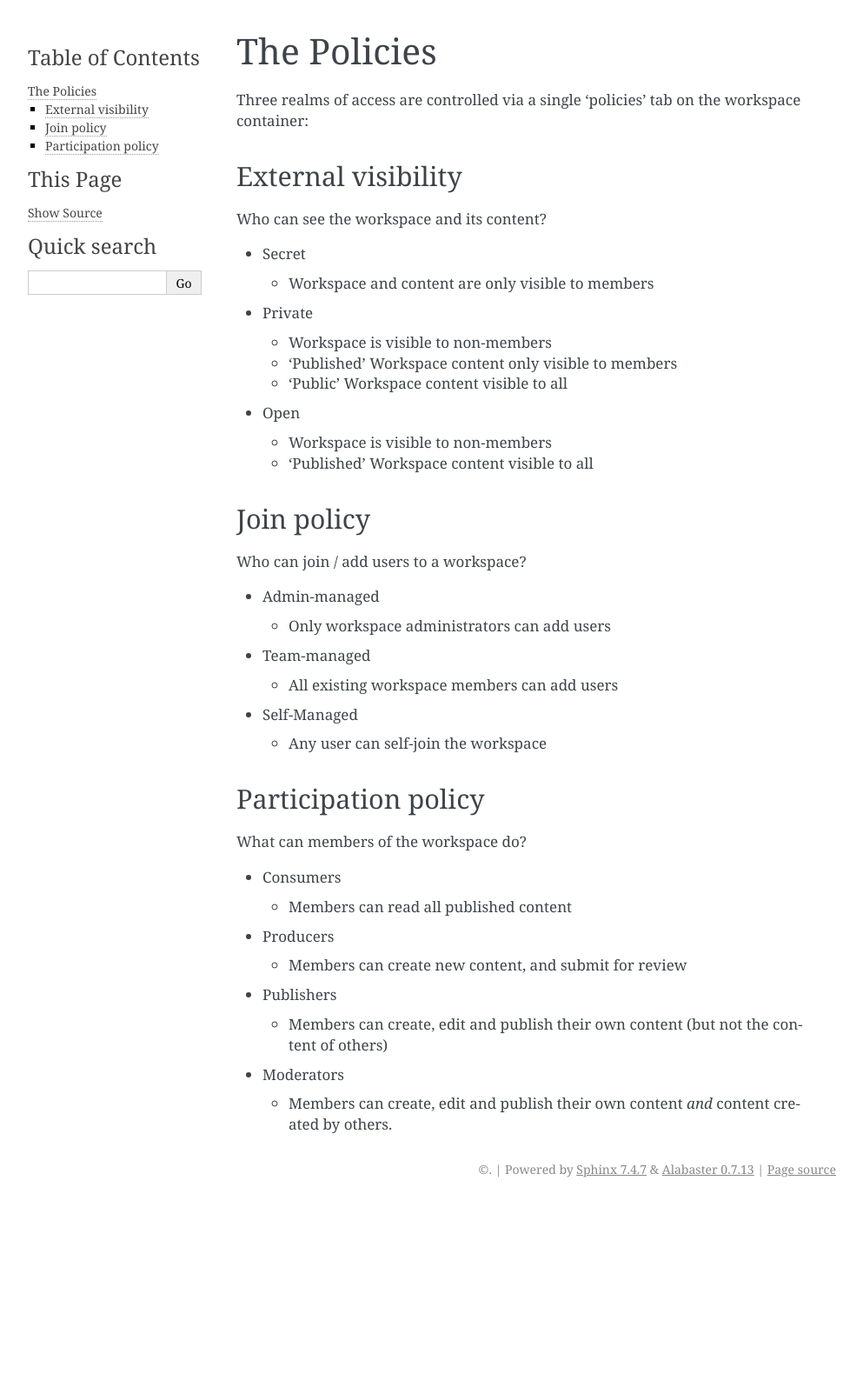
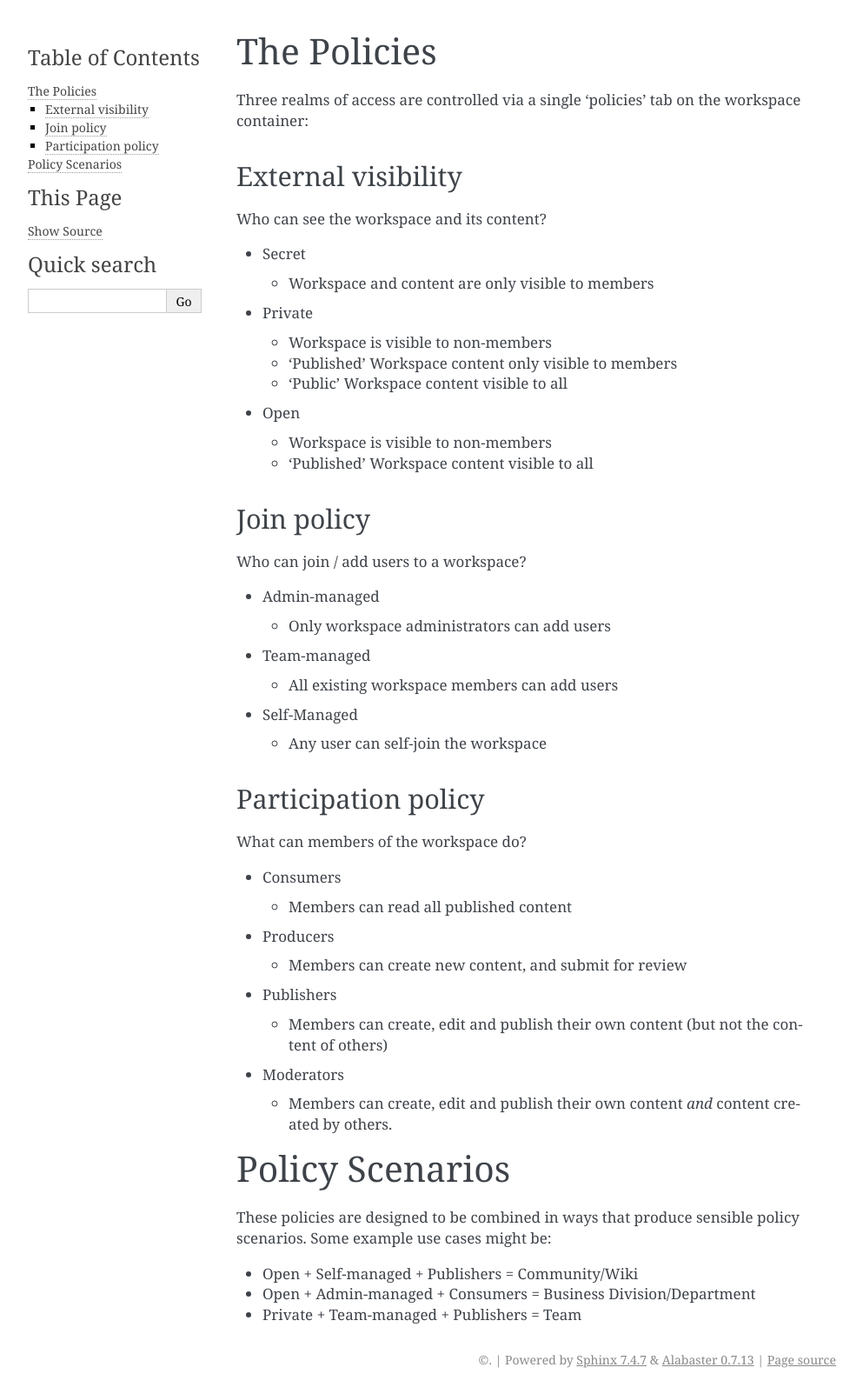
Before and after one commit to ploneintranet/ploneintranet.workspace, a Sphinx documentation site: the page built from docs/policies.rst, in a window 1280 px wide. Shown: the whole page at 87% size, without its empty margins (148-1141 px from the left). Built offline with Sphinx 7.4.7, drawn with Linux system fonts in a browser that asks for light colours; before the commit the page ends 1384 px from its top, so only the background shows below that.

Commit message:
include details on example scenarios

```diff
--- a/docs/policies.rst
+++ b/docs/policies.rst
@@ -61,3 +61,12 @@ What can members of the workspace do?
 
   - Members can create, edit and publish their own content
     *and* content created by others.
+
+Policy Scenarios
+================
+
+These policies are designed to be combined in ways that produce sensible policy scenarios. Some example use cases might be:
+
+* Open + Self-managed + Publishers = Community/Wiki
+* Open + Admin-managed + Consumers = Business Division/Department
+* Private + Team-managed + Publishers = Team
```
